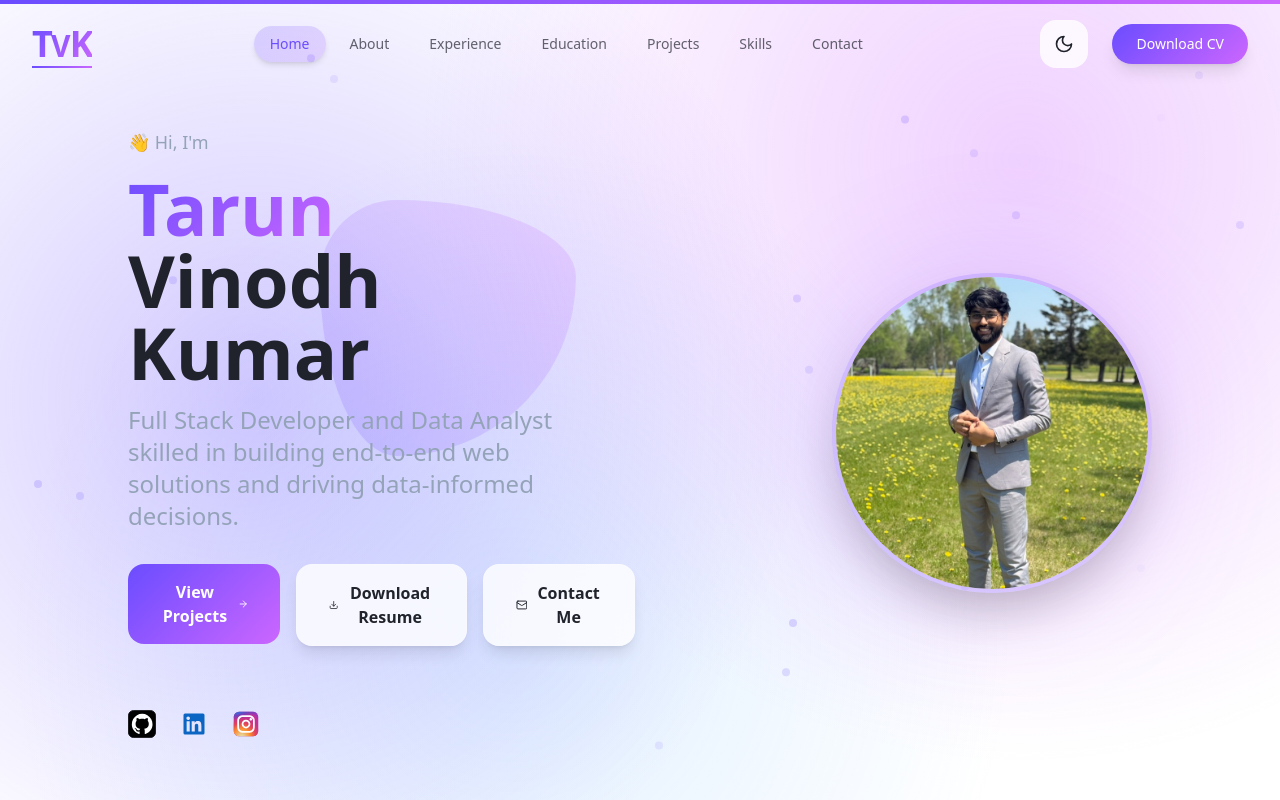
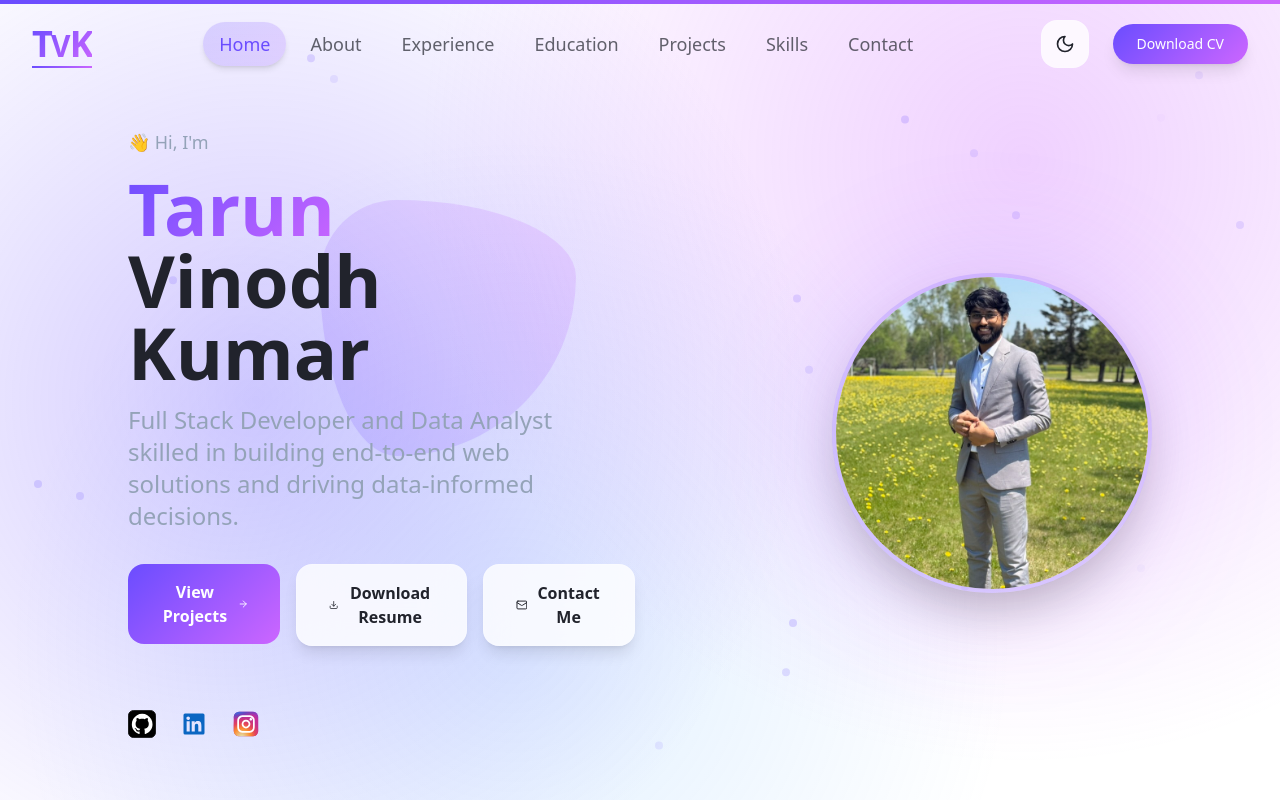
Before and after one commit to tarunvinodhkumar/Personal-Portfolio, a React (Vite) app: page / in a window 1280 px wide. Shown: the top 800 px of the page. Built offline with nearby package versions, Linux system fonts and the light colour scheme.

Commit message:
Navbar_Framer_Motion_fix

```diff
--- a/src/components/navigation/Navbar.tsx
+++ b/src/components/navigation/Navbar.tsx
@@ -48,7 +48,7 @@ const Navbar = () => {
     <motion.nav
       className={`fixed top-0 left-0 right-0 z-50 transition-all duration-500 ${
         isScrolled
-          ? 'bg-background/80 backdrop-blur-xl border-b border-border/10 shadow-lg shadow-primary/5'
+          ? 'bg-background/80 backdrop-blur-lg border-b border-border/10 shadow-lg shadow-primary/5'
           : 'bg-transparent'
       }`}
       initial={{ y: -100 }}
@@ -86,7 +86,7 @@ const Navbar = () => {
                 <motion.a
                   key={item.name}
                   href={item.href}
-                  className={`relative px-4 py-2 rounded-full text-sm font-medium transition-all duration-300 ${
+                  className={`relative px-4 py-2 rounded-full text-lg font-medium transition-all duration-300 ${
                     isActive
                       ? 'text-primary bg-primary/10 shadow-md'
                       : 'text-foreground/70 hover:text-foreground hover:bg-foreground/5'
```
